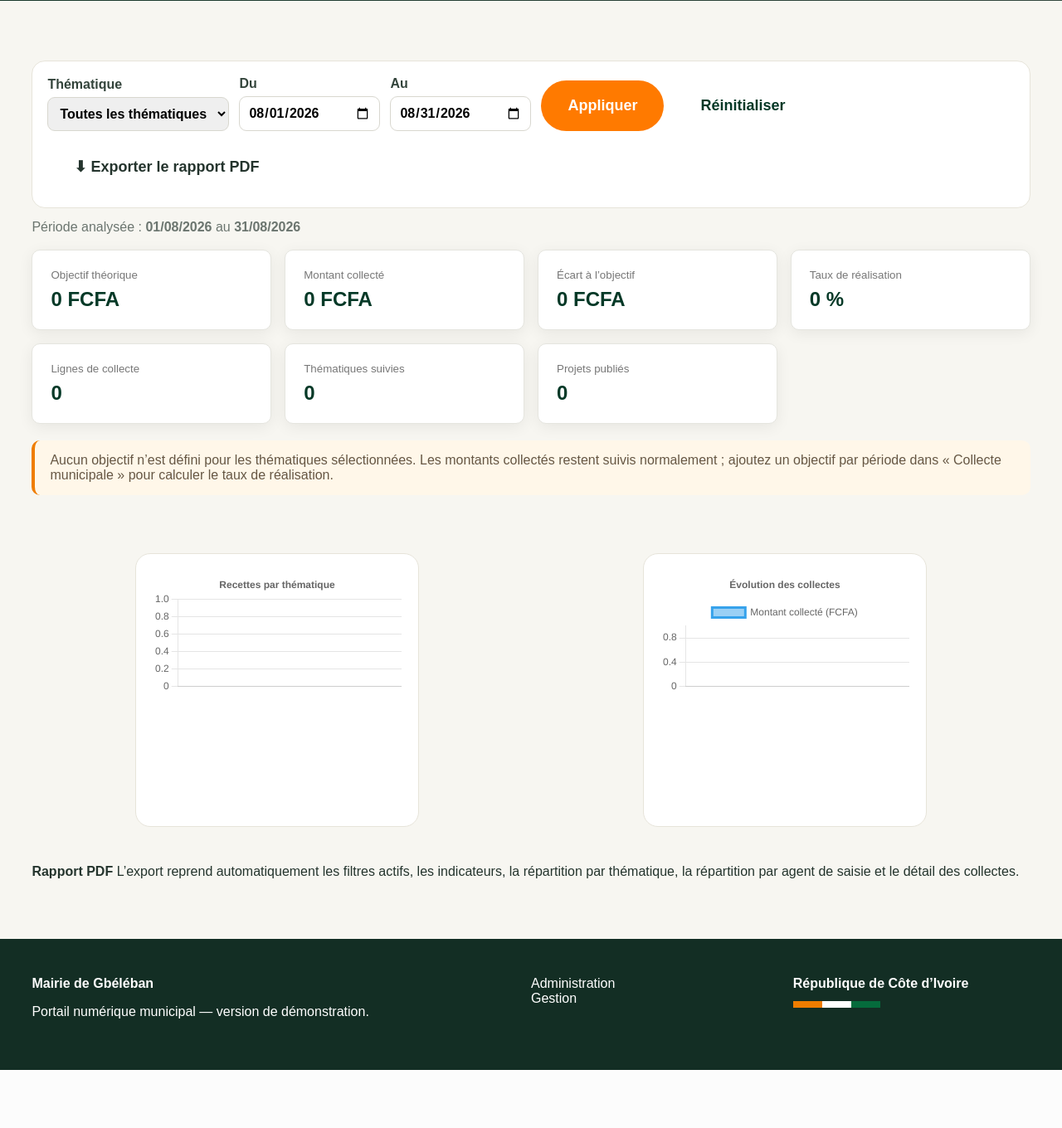
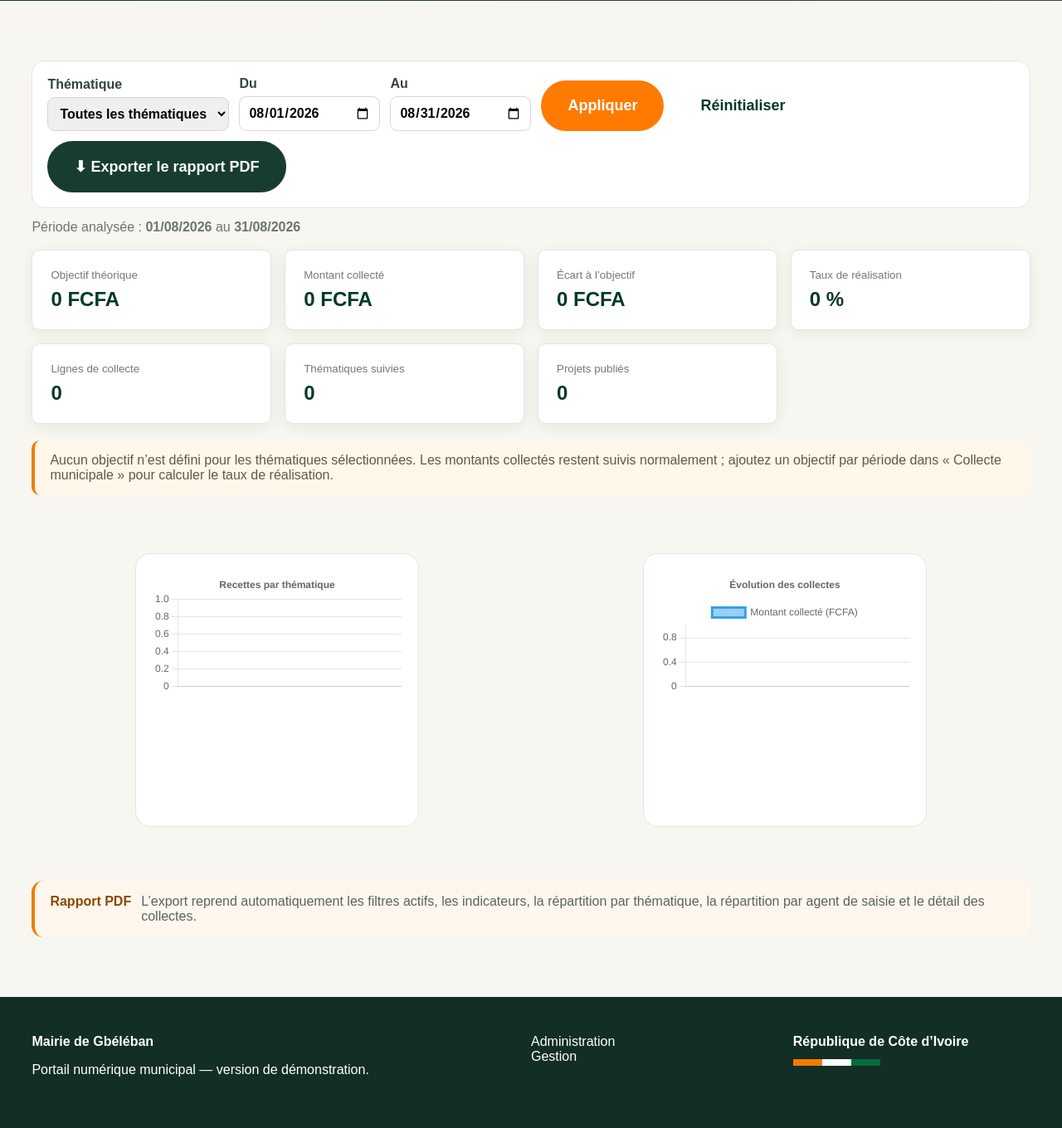
Before and after one commit to Doumouss29/gbeleban-mairie-demo, a Django app: page /dashboard/ in a window 1280 px wide. Shown: the part 362-1722 px from the top of the page at 83% size. Before the commit the page ends 1652 px from the top, so only its background shows below. Run offline with Django 5.2, Linux system fonts and the light colour scheme; the visitor is signed in with stand-in values (Sample User, id 1); data that the repository does not hold is empty.

Commit message:
Stylise l'agent de saisie et le bouton PDF

```diff
--- a/portal/static/portal/css/overrides.css
+++ b/portal/static/portal/css/overrides.css
@@ -20,6 +20,14 @@
 /* Galeries projets / actualités */
 .media-card{padding:0;overflow:hidden}.media-card-body{padding:24px}.media-slider{position:relative;overflow:hidden;background:#eef1ed;height:230px}.media-track{height:100%;display:flex;transition:transform .35s ease}.media-slide{min-width:100%;height:100%}.media-slide img{width:100%;height:100%;object-fit:cover;display:block}.media-prev,.media-next{position:absolute;top:50%;transform:translateY(-50%);width:38px;height:38px;border-radius:50%;border:0;background:#ffffffdd;color:#173d2f;font-size:28px;line-height:1;cursor:pointer;box-shadow:0 3px 12px #0003;z-index:2}.media-prev{left:12px}.media-next{right:12px}.media-dots{position:absolute;left:0;right:0;bottom:10px;display:flex;justify-content:center;gap:7px;z-index:2}.media-dot{width:9px;height:9px;padding:0;border:0;border-radius:50%;background:#ffffff99;box-shadow:0 0 0 1px #0002;cursor:pointer}.media-dot.active{background:#ef7d00;transform:scale(1.15)}
 
+/* Collecte municipale / dashboard */
+.collection-agent-note{padding:10px 12px;border-radius:10px;background:#f5f1ea;color:#47544e;font-size:13px}
+.collection-agent-note b{color:#056b3c}
+.pdf-btn{background:#173d2f!important;color:#fff!important;border-color:#173d2f!important;white-space:nowrap}
+.pdf-btn:hover{background:#0d6a42!important}
+.dashboard-report-note{margin-top:20px;padding:16px 18px;border-radius:14px;background:#fff7ed;border-left:4px solid #ef7d00;display:flex;gap:12px;align-items:flex-start;color:#59645f}
+.dashboard-report-note b{color:#8b4700;white-space:nowrap}
+
 /* Urbanisme */
 body.urbanism-page{height:100vh;overflow:hidden}body.urbanism-page footer{display:none}body.urbanism-page .urban-pagehead{padding:10px 0 9px !important;min-height:0 !important}body.urbanism-page .urban-pagehead .container{width:min(1600px,96%)}body.urbanism-page .urban-pagehead .eyebrow{font-size:10px;letter-spacing:1.9px;line-height:1}body.urbanism-page .urban-pagehead h1{font-size:26px;margin:3px 0 4px;line-height:1.02}body.urbanism-page .urban-pagehead p{margin:0;font-size:13px;line-height:1.15}body.urbanism-page .urban-grid{grid-template-columns:230px minmax(0,1fr);height:calc(100vh - 142px - 62px);min-height:0}body.urbanism-page .urban-grid aside{padding:16px 12px;overflow-y:auto;min-height:0}body.urbanism-page #cadastre-map{height:100%;min-width:0}
 
@@ -32,5 +40,5 @@ body.websig-page{height:100vh;overflow:hidden}body.websig-page footer{display:no
 
 @media(max-width:1350px){.navwrap{grid-template-columns:minmax(300px,340px) minmax(0,1fr) 86px}.brand-copy b{font-size:20px}.home-top-grid{grid-template-columns:minmax(0,2.3fr) minmax(280px,.9fr)}}
 @media(max-width:1100px){.brand-copy b{white-space:nowrap}.home-top-grid{grid-template-columns:1fr}.home-quickgrid{grid-template-columns:repeat(3,minmax(0,1fr))}.home-news-panel{min-height:auto}body.urbanism-page,body.websig-page{height:auto;overflow:auto}body.urbanism-page .urban-grid,body.websig-page .websig-grid{grid-template-columns:1fr;height:auto}body.urbanism-page #cadastre-map,body.websig-page #map{height:650px}.commune-layout{grid-template-columns:1fr}.commune-side{position:static}.commune-highlight-grid{grid-template-columns:1fr 1fr}.commune-stats-grid{grid-template-columns:repeat(2,1fr)}}
-@media(max-width:700px){.home-quickgrid{grid-template-columns:1fr}.media-slider{height:210px}.commune-head{padding:38px 0}.commune-head h1{font-size:38px}.commune-highlight-grid,.commune-stats-grid{grid-template-columns:1fr}.commune-region-stat{display:block}.commune-region-stat p{margin-top:12px}#commune-mini-map{height:280px}}
+@media(max-width:700px){.home-quickgrid{grid-template-columns:1fr}.media-slider{height:210px}.commune-head{padding:38px 0}.commune-head h1{font-size:38px}.commune-highlight-grid,.commune-stats-grid{grid-template-columns:1fr}.commune-region-stat{display:block}.commune-region-stat p{margin-top:12px}#commune-mini-map{height:280px}.dashboard-report-note{display:block}.dashboard-report-note span{display:block;margin-top:6px}}
 @media(max-width:420px){.brand-copy b{font-size:15px}}
```
